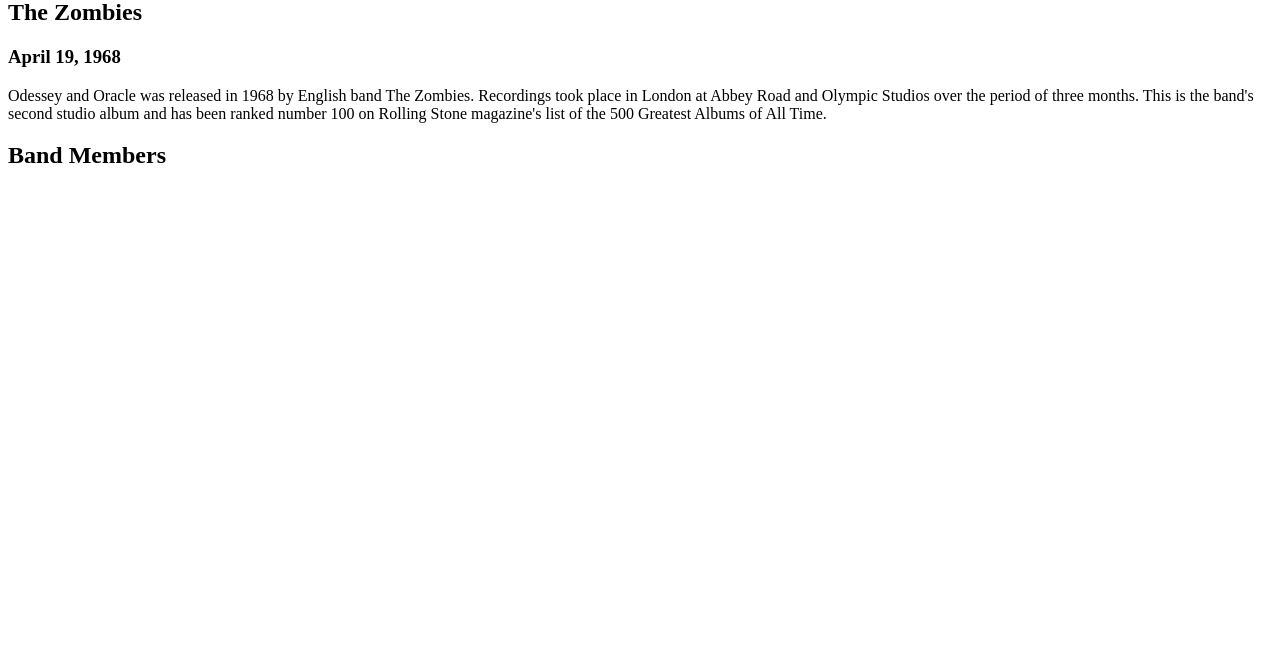
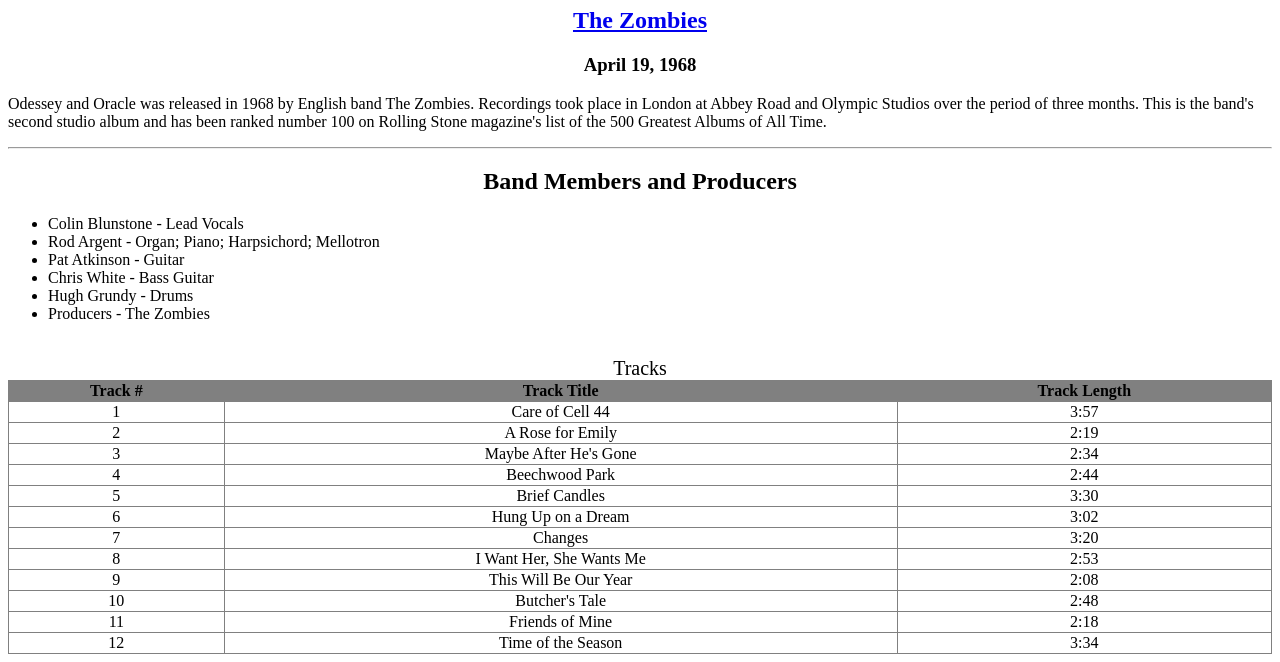
Before and after one commit to Miller-B/AlbumLab, a plain HTML site: page index.html in a window 1280 px wide. Shown: the part 393-1055 px from the top of the page. Before the commit the page ends 800 px from the top, so only its background shows below. Drawn offline with Linux system fonts and the light colour scheme.

Commit message:
Volume3 Added CSS

```diff
--- /dev/null
+++ b/albumstyles.css
@@ -0,0 +1,6 @@
+h1,h2,h3,h4,h5,h6 {
+    text-align: center;
+}
+td {
+    text-align: center;
+}
--- a/index.html
+++ b/index.html
@@ -2,15 +2,106 @@
 <html>
     <head>
         <title>Odessey and Oracle</title>
+        <link href="albumstyles.css"
+      rel="stylesheet"
+      type="text/css"/>
+        <style>
+          table {
+        border-collapse: collapse;
+            }
+        </style>
     </head>
     <body>
-        <img src="albumlab/images/CoverArt.jpg"
+        <p>
+        <img src="images/CoverArt.jpg"
         alt="Album Cover"
         style="width: 300px"/>
+        </p>
+
         <h1>Odessey and Oracle</h1>
-        <h2>The Zombies</h2>
+        <h2><a href="http://www.thezombiesmusic.com/" target=_"blank">The Zombies</a></h2>
         <h3>April 19, 1968</h3>
-        <p>Odessey and Oracle was released in 1968 by English band The Zombies. Recordings took place in London at Abbey Road and Olympic Studios over the period of three months. This is the band's second studio album and has been ranked number 100 on Rolling Stone magazine's list of the 500 Greatest Albums of All Time.</p>
-        <h2>Band Members</h2>
+        <p>
+            Odessey and Oracle was released in 1968 by English band The Zombies. Recordings took place in London at Abbey Road and Olympic Studios over the period of three months. This is the band's second studio album and has been ranked number 100 on Rolling Stone magazine's list of the 500 Greatest Albums of All Time.
+        </p>
+        <hr>
+        <h2>Band Members and Producers</h2>
+        <ul>
+            <li>Colin Blunstone - Lead Vocals</li>
+            <li>Rod Argent - Organ; Piano; Harpsichord; Mellotron</li>
+            <li>Pat Atkinson - Guitar</li>
+            <li>Chris White - Bass Guitar</li>
+            <li>Hugh Grundy - Drums</li>
+            <li>Producers - The Zombies</li>
+        </ul>
+        <table border="1" width="100%">
+            <caption style="font-size: 20px">Tracks</caption>
+            <tr bgcolor="grey">
+                <br/>
+                <th>Track #</th>
+                <th>Track Title</th>
+                <th>Track Length</th>
+            </tr>
+            <tr>
+                <td>1</td>
+                <td>Care of Cell 44</td>
+                <td>3:57</td>
+            </tr>
+            <tr>
+                <td>2</td>
+                <td>A Rose for Emily</td>
+                <td>2:19</td>
+            </tr>
+            <tr>
+                <td>3</td>
+                <td>Maybe After He's Gone</td>
+                <td>2:34</td>
+            </tr>
+            <tr>
+                <td>4</td>
+                <td>Beechwood Park</td>
+                <td>2:44</td>
+            </tr>
+            <tr>
+                <td>5</td>
+                <td>Brief Candles</td>
+                <td>3:30</td>
+            </tr>
+            <tr>
+                <td>6</td>
+                <td>Hung Up on a Dream</td>
+                <td>3:02</td>
+            </tr>
+            <tr>
+                <td>7</td>
+                <td>Changes</td>
+                <td>3:20</td>
+            </tr>
+            <tr>
+                <td>8</td>
+                <td>I Want Her, She Wants Me</td>
+                <td>2:53</td>
+            </tr>
+            <tr>
+                <td>9</td>
+                <td>This Will Be Our Year</td>
+                <td>2:08</td>
+            </tr>
+            <tr>
+                <td>10</td>
+                <td>Butcher's Tale</td>
+                <td>2:48</td>
+            </tr>
+            <tr>
+                <td>11</td>
+                <td>Friends of Mine</td>
+                <td>2:18</td>
+            </tr>
+            <tr>
+                <td>12</td>
+                <td>Time of the Season</td>
+                <td>3:34</td>
+            </tr>
+        </table>
     </body>
 </html>
```
